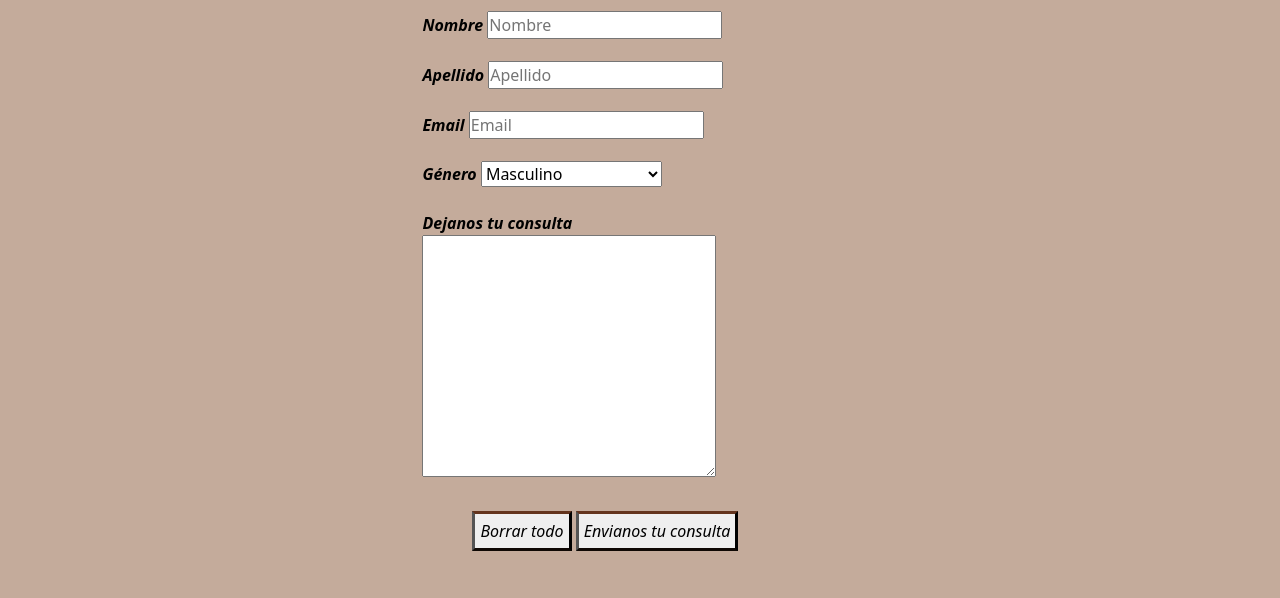
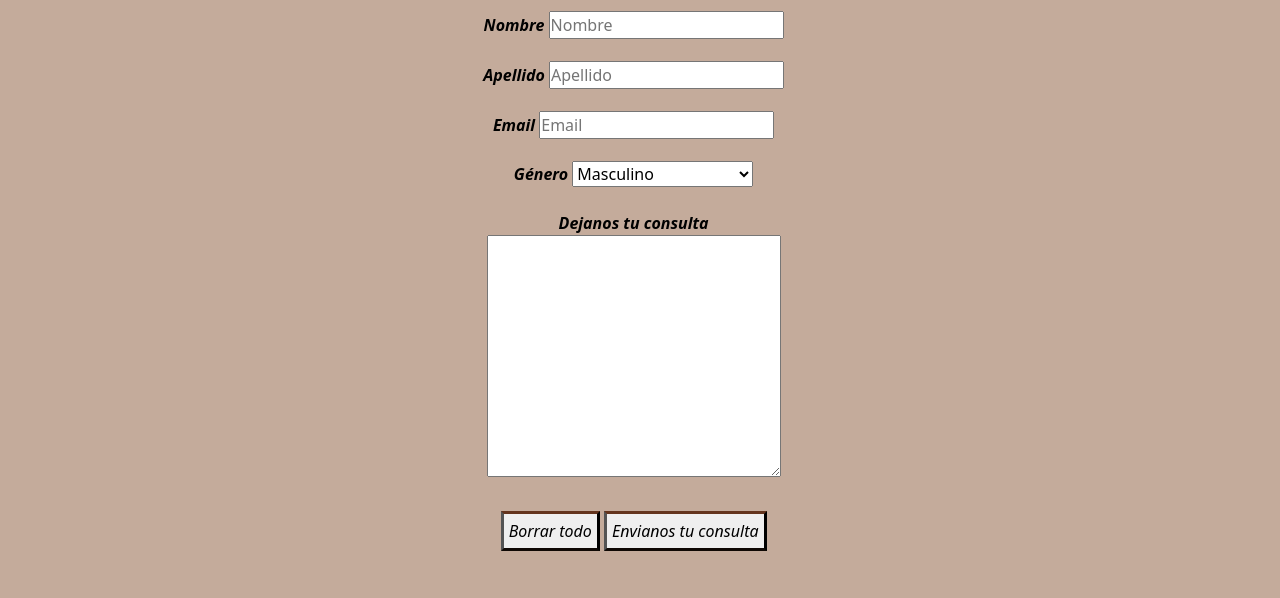
Before and after one commit to NahuelAngelone/PF-Angelone, a plain HTML site: page pages/contacto.html in a window 1280 px wide. Shown: the part 259-857 px from the top of the page. Drawn offline with nearby package versions, Linux system fonts and the light colour scheme.

Commit message:
acomode el formulario

```diff
--- a/css/styles.css
+++ b/css/styles.css
@@ -564,25 +564,33 @@ dd{
 
 .namefor {
     grid-area: nf;
+    justify-self: center;
 }
 
 .apeform {
     grid-area: af;
+    justify-self: center;
 }
 
 .mailform {
     grid-area: mf;
+    justify-self: center;
 }
 
 .genform {
     grid-area: gf;
+    justify-self: center;
 }
 
 .consuform {
     grid-area: cf;
+    justify-self: center;
+    display: flex;
+    flex-direction: column;
+    align-items: center;
 }
 
 .botform {
     grid-area: bf;
-    padding-left: 50px;
+    justify-self: center;
 }
```
